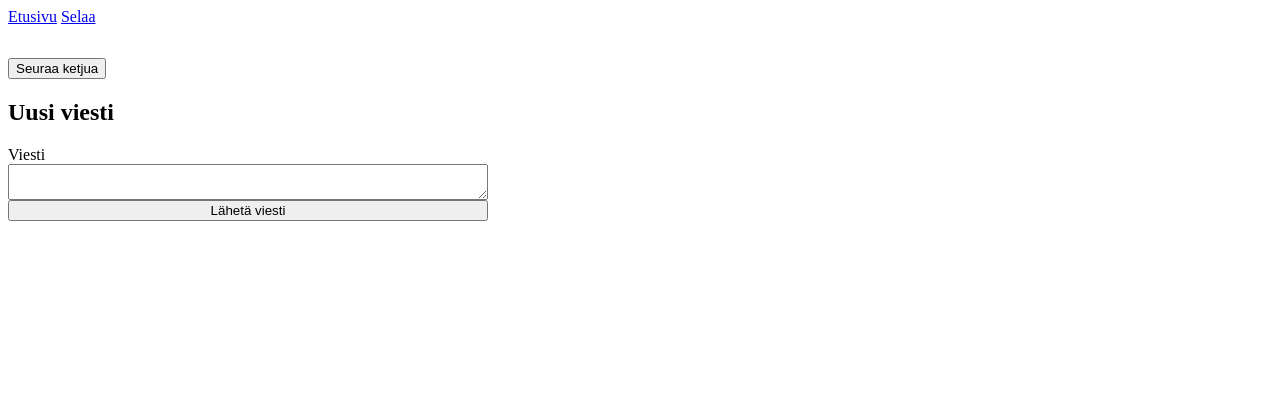
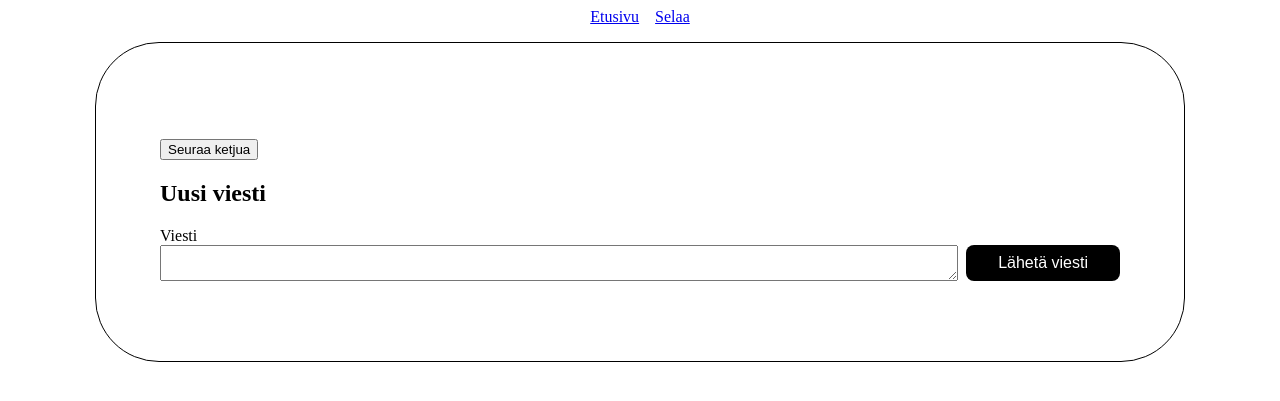
Before and after one commit to Eldemarkki/keskustelusovellus, a Flask app: template templates/thread.html in a window 1280 px wide. Shown: the top 401 px of the page. Run offline with Flask 3, Linux system fonts and the light colour scheme; the template is opened without the code that fills it, so the values that code supplies are empty; parts of the project's set-up code (start-up, migrations or seed data) failed here and were passed over.

Commit message:
feat: improve thread page

```diff
--- a/messages.py
+++ b/messages.py
@@ -16,7 +16,7 @@ def get_thread_messages(thread_id: int):
             ORDER BY created_at DESC
         """), {
         "thread_id": thread_id
-    })
+    }).all()
 
     return messages
 
--- a/templates/thread.html
+++ b/templates/thread.html
@@ -17,13 +17,11 @@
         .new-participant-form {
             display: flex;
             flex-direction: column;
-            max-width: 30rem;
         }
 
         .message-form {
             display: flex;
             flex-direction: column;
-            max-width: 30rem;
         }
 
         .title {
@@ -41,12 +39,84 @@
             max-width: 30rem;
             padding: 0;
         }
+
+        .container {
+            width: 100%;
+            max-width: 60rem;
+            display: flex;
+            flex-direction: column;
+            border: 1px solid black;
+            border-radius: 4rem;
+            padding: 4rem;
+        }
+
+        body {
+            display: flex;
+            flex-direction: column;
+            align-items: center;
+            justify-content: center;
+            gap: 1rem;
+        }
+
+        h1 {
+            word-break: break-word;
+        }
+
+        .link-container {
+            display: flex;
+            gap: 1rem;
+        }
+
+        .message-inputs-container {
+            display: grid;
+            grid-template-columns: 1fr auto;
+            gap: 0.5rem;
+        }
+
+        .send-message-button {
+            border: none;
+            background: black;
+            color: white;
+            padding-inline: 2rem;
+            font-size: 1em;
+            border-radius: 0.5rem;
+        }
+
+        .message-container {
+            display: flex;
+            flex-direction: column;
+        }
+
+        .message-metadata-container {
+            display: flex;
+            gap: 0.3rem;
+            color: #4e4e4e;
+            font-size: 0.8rem;
+        }
+
+        .message-list {
+            display: flex;
+            flex-direction: column;
+            gap: 1rem;
+            list-style: none;
+            padding: 0;
+            margin: 0;
+            margin-block-start: 1rem;
+        }
+
+        .message-content {
+            word-break: break-word;
+            margin: 0;
+        }
     </style>
 </head>
 
 <body>
+    <div class="link-container">
         <a href="/">Etusivu</a>
         <a href="/topics/{{ topic.slug }}">Selaa {{ topic.name }}</a>
+    </div>
+    <div class="container">
         <div class="title">
             {% if thread.private %}
             <img src="/static/lock.svg" width="32" height="32" />
@@ -54,9 +124,7 @@
             <h1>{{ thread.title }}</h1>
         </div>
         {% if thread.private and show_participant_list %}
-    <details
-        {% if is_participants_open %}open=''{% endif %}
-    >
+        <details {% if is_participants_open %}open='' {% endif %}>
             <summary>Yksityisen ketjun osallistujat</summary>
             <h2>Lisää uusi osallistuja</h2>
             {% if error and error|length > 0 %}
@@ -93,16 +161,30 @@
         <h2>Uusi viesti</h2>
         <form action="/threads/{{ thread.id }}" method="post" class="message-form">
             <label for="message">Viesti</label>
+            <div class="message-inputs-container">
                 <textarea name="message" required minlength="1" maxlength="500"></textarea>
-        <input type="submit" value="Lähetä viesti" />
+                <input type="submit" value="Lähetä viesti" class="send-message-button" />
+            </div>
         </form>
-    <ul>
+        <ul class="message-list">
             {% for message in messages %}
-        <li>
-            <b>{{ message.username }}:</b> {{ message.message }}
+            <li class="message-container">
+                <div class="message-metadata-container">
+                    {% if message.username == viewer_username %}
+                    <b>{{ message.username }}{{" ⭐" if message.username == owner_username else ""}}</b>
+                    {% else %}
+                    <span>{{ message.username }}{{" ⭐" if message.username == owner_username else ""}}</span>
+                    {% endif %}
+                    <span>|</span>
+                    <time datetime="{{message.created_at}}"
+                        title="{{message.created_at}}">{{message.formatted_date}}</time>
+                </div>
+                <p class="message-content">{{message.message}}</p>
             </li>
             {% endfor %}
         </ul>
+    </div>
+
 </body>
 
 </html>
```
Also changed, not shown: routes.py (+15 -2 lines), utils.py (added, +27 -0 lines). Lines whose indentation alone changed are shown as unchanged.
